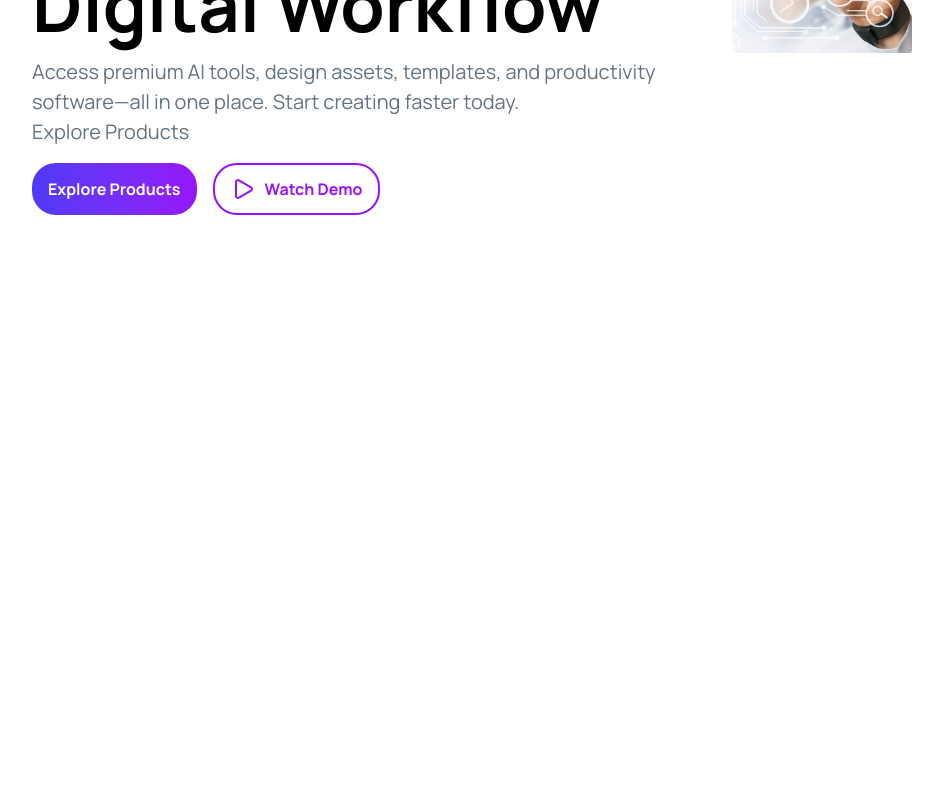
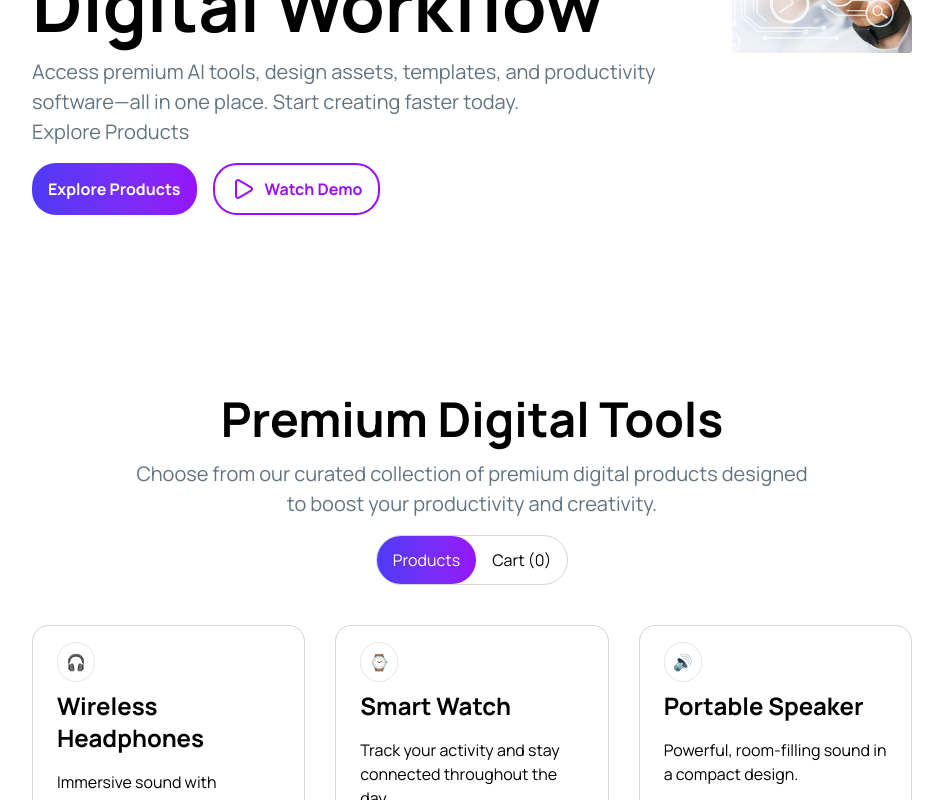
Before and after one commit to Sanvia-Ratry/Assignment-6, a React (Vite) app: page / in a window 1280 px wide. Shown: the part 300-1100 px from the top of the page, without its empty margins (168-1111 px from the left). Before the commit the page ends 800 px from the top, so only its background shows below. Built offline with nearby package versions, Linux system fonts and the light colour scheme.

Commit message:
cart functionalities, cart icon dynamic, intital data loaded...

```diff
--- /dev/null
+++ b/public/data.json
@@ -0,0 +1,83 @@
+[
+  {
+    "id": 1,
+    "name": "Wireless Headphones",
+    "description": "Immersive sound with comfortable, all-day listening. Amazing base with no noise",
+    "price": 79.99,
+    "features": ["Noise cancellation", "30-hour battery", "Bluetooth 5.3"],
+    "badge": "Most Popular",
+    "icon": "🎧"
+  },
+  {
+    "id": 2,
+    "name": "Smart Watch",
+    "description": "Track your activity and stay connected throughout the day.",
+    "price": 129.99,
+    "features": ["Heart rate tracking", "Sleep monitoring", "Water resistant"],
+    "badge": "Best Seller",
+    "icon": "⌚"
+  },
+  {
+    "id": 3,
+    "name": "Portable Speaker",
+    "description": "Powerful, room-filling sound in a compact design.",
+    "price": 49.99,
+    "features": ["12-hour playback", "Water resistant", "Deep bass"],
+    "badge": "New",
+    "icon": "🔊"
+  },
+  {
+    "id": 4,
+    "name": "Mechanical Keyboard",
+    "description": "A responsive keyboard built for work and gaming.",
+    "price": 89.99,
+    "features": ["Tactile switches", "RGB lighting", "USB-C connection"],
+    "badge": "Most Popular",
+    "icon": "⌨️"
+  },
+  {
+    "id": 5,
+    "name": "Wireless Mouse",
+    "description": "Enjoy precise control and a comfortable ergonomic shape.",
+    "price": 34.99,
+    "features": ["Adjustable DPI", "Silent clicks", "Rechargeable battery"],
+    "badge": "Best Seller",
+    "icon": "🖱️"
+  },
+  {
+    "id": 6,
+    "name": "USB-C Hub",
+    "description": "Expand your laptop connectivity with one compact hub.",
+    "price": 39.99,
+    "features": ["6-in-1 ports", "4K HDMI output", "Fast data transfer"],
+    "badge": "New",
+    "icon": "🔌"
+  },
+  {
+    "id": 7,
+    "name": "Laptop Stand",
+    "description": "Create a more comfortable and organized workspace.",
+    "price": 44.99,
+    "features": ["Adjustable height", "Foldable design", "Aluminum body"],
+    "badge": "Most Popular",
+    "icon": "💻"
+  },
+  {
+    "id": 8,
+    "name": "Power Bank",
+    "description": "Keep your devices charged while you're on the go.",
+    "price": 29.99,
+    "features": ["20000mAh capacity", "Fast charging", "Dual USB output"],
+    "badge": "Best Seller",
+    "icon": "🔋"
+  },
+  {
+    "id": 9,
+    "name": "Webcam",
+    "description": "Look sharp on video calls, meetings, and live streams.",
+    "price": 59.99,
+    "features": ["1080p resolution", "Built-in microphone", "Auto light correction"],
+    "badge": "New",
+    "icon": "📷"
+  }
+]
--- a/src/App.jsx
+++ b/src/App.jsx
@@ -1,12 +1,43 @@
+import { use, useState } from "react";
 import "./App.css";
 import Banner from "./components/banner";
 import Nav from "./components/nav";
+import Products from "./components/products";
+
+const promise = fetch("data.json").then((res) => res.json());
 
 function App() {
+  const [initial, updateCart] = useState(0);
+  const [cartProduct, updateProduct] = useState([]);
+  const [activeView, setView] = useState("products");
+  const cartBtn = () => {
+    console.log("cart button clicked...");
+    setView("cartView");
+  };
+  const productBtn = () => {
+    console.log("product button clicked...");
+    setView("products");
+  };
+  const buyBtn = (item) => {
+    updateProduct([...cartProduct, item]);
+    updateCart(initial + 1);
+  };
+
+  const data = use(promise);
+  console.log(data);
   return (
     <>
-      <Nav></Nav>
+      <Nav Count={initial}></Nav>
       <Banner></Banner>
+      <Products
+        productBtn={productBtn}
+        cartBtn={cartBtn}
+        cartProduct={cartProduct}
+        Count={initial}
+        buyBtn={buyBtn}
+        data={data}
+        activeView={activeView}
+      ></Products>
     </>
   );
 }
--- a/src/components/banner.jsx
+++ b/src/components/banner.jsx
@@ -17,7 +17,7 @@ const Banner = () => {
           place. Start creating faster today.<br></br> Explore Products
         </p>
         <div className="flex gap-4">
-          <button className="font-semibold text-white px-4 py-3 border border-none bg-gradient-to-r from-[#4F39F6] to-[#9514FA] rounded-3xl">
+          <button className="font-semibold text-white px-4 py-3 border border-none bg-linear-to-r from-[#4F39F6] to-[#9514FA] rounded-3xl">
             Explore Products
           </button>
           <button className="text-purple-600 font-semibold px-4 py-3 border-2 border-purple-600  rounded-3xl flex gap-2.5 items-center">
--- /dev/null
+++ b/src/components/card.jsx
@@ -0,0 +1,56 @@
+import { Check } from "lucide-react";
+
+const Card = ({ data, buyBtn, cartProduct }) => {
+  return (
+    <>
+      <div className="grid grid-cols-3 gap-7.5">
+        {data.map((item) => {
+          const isAdded = cartProduct.some((cartItem) => cartItem.id === item.id);
+
+          return (
+            <div key={item.id} className="p-6 border border-gray-300 rounded-2xl space-y-4">
+              <div>
+                <span className="border border-gray-200 p-2 rounded-3xl">{item.icon}</span>
+              </div>
+              <h2 className="font-bold text-2xl">{item.name}</h2>
+              <p>{item.description}</p>
+              <h2>
+                <span className="font-bold text-2xl">\$ {item.price}</span>/mo
+              </h2>
+
+              <ul>
+                {item.features.map((feature, idx) => (
+                  <li key={idx} className="flex items-center gap-1">
+                    <Check className="text-green-700" />
+                    {feature}
+                  </li>
+                ))}
+              </ul>
+              <button
+                onClick={() => buyBtn(item)}
+                disabled={isAdded}
+                className={`w-full text-white px-4 py-3 border border-none rounded-2xl transition-all ${
+                  isAdded
+                    ? `bg-green-600 cursor-not-allowed`
+                    : "bg-linear-to-r from-[#4F39F6] to-[#9514FA]"
+                }`}
+              >
+                {isAdded ? (
+                  <>
+                    <span className="flex items-center justify-center gap-2">
+                      <Check className="w-4 h-4" />
+                      <span>Added to the cart</span>
+                    </span>
+                  </>
+                ) : (
+                  "Buy Now"
+                )}
+              </button>
+            </div>
+          );
+        })}
+      </div>
+    </>
+  );
+};
+export default Card;
--- a/src/components/cart.jsx
+++ b/src/components/cart.jsx
@@ -1,8 +1,11 @@
 import { ShoppingCart } from "lucide-react";
 
-const Cart = () => {
+const Cart = ({ Count }) => {
   return (
-    <button>
+    <button className="relative">
+      <span className="flex justify-center items-center min-h-5 min-w-5 text-xs text-amber-50 absolute bottom-4 left-4.5 border border-none rounded-full bg-red-600">
+        {Count}
+      </span>
       <ShoppingCart></ShoppingCart>
     </button>
   );
--- /dev/null
+++ b/src/components/cartProduct.jsx
@@ -0,0 +1,9 @@
+const CartProduct = ({ cartProduct }) => {
+  return (
+    <div>
+      <h2> this is working....{cartProduct.length}</h2>
+    </div>
+  );
+};
+
+export default CartProduct;
--- a/src/components/nav.jsx
+++ b/src/components/nav.jsx
@@ -1,6 +1,6 @@
 import Cart from "./cart";
 
-const Nav = () => {
+const Nav = ({ Count }) => {
   return (
     <>
       <div className="nav flex justify-between items-center mx-50 py-4">
@@ -15,9 +15,9 @@ const Nav = () => {
           </ol>
         </div>
         <div className=" flex items-center gap-4 font-semibold">
-          <Cart></Cart>
+          <Cart Count={Count}></Cart>
           <button>Login</button>
-          <button className="text-white px-4 py-3 border border-none bg-gradient-to-r from-[#4F39F6] to-[#9514FA] rounded-3xl">
+          <button className="text-white px-4 py-3 border border-none bg-linear-to-r from-[#4F39F6] to-[#9514FA] rounded-3xl">
             Get Started
           </button>
         </div>
--- /dev/null
+++ b/src/components/products.jsx
@@ -0,0 +1,52 @@
+import Card from "./card";
+import CartProduct from "./cartProduct";
+
+const Products = ({ data, buyBtn, Count, cartProduct, productBtn, cartBtn, activeView }) => {
+  return (
+    <>
+      <div className="px-50 py-30 flex flex-col gap-10">
+        <div className="flex flex-col items-center text-center space-y-4">
+          <h1 className="font-extrabold text-5xl">Premium Digital Tools</h1>
+          <p className="text-[20px] text-[#627382]">
+            Choose from our curated collection of premium digital products designed <br></br>to
+            boost your productivity and creativity.
+          </p>
+          <div className="border border-gray-300 rounded-4xl w-fit">
+            <button
+              onClick={productBtn}
+              className={` px-4 py-3 border border-none rounded-3xl
+                ${
+                  activeView === "products"
+                    ? "text-white bg-linear-to-r from-[#4F39F6] to-[#9514FA]"
+                    : "text-black"
+                }
+                `}
+            >
+              Products
+            </button>
+            <button
+              onClick={cartBtn}
+              className={`
+            px-4 py-3 border border-none rounded-3xl
+                ${
+                  activeView === "cartView"
+                    ? "text-white bg-linear-to-r from-[#4F39F6] to-[#9514FA]"
+                    : "text-black"
+                }
+                `}
+            >
+              Cart <span>({Count})</span>
+            </button>
+          </div>
+        </div>
+        {activeView === "products" && (
+          <Card cartProduct={cartProduct} buyBtn={buyBtn} data={data}></Card>
+        )}
+
+        {activeView === "cartView" && <CartProduct cartProduct={cartProduct}></CartProduct>}
+      </div>
+    </>
+  );
+};
+
+export default Products;
```
